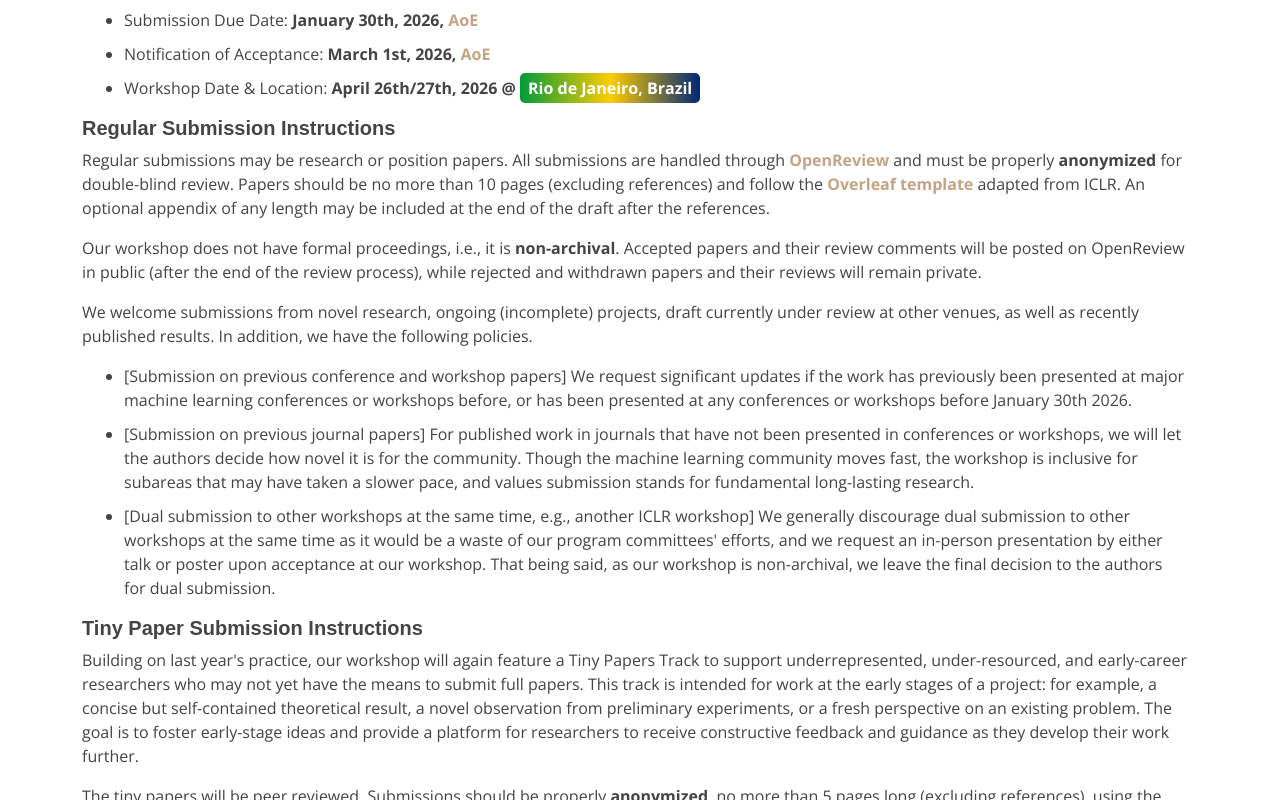
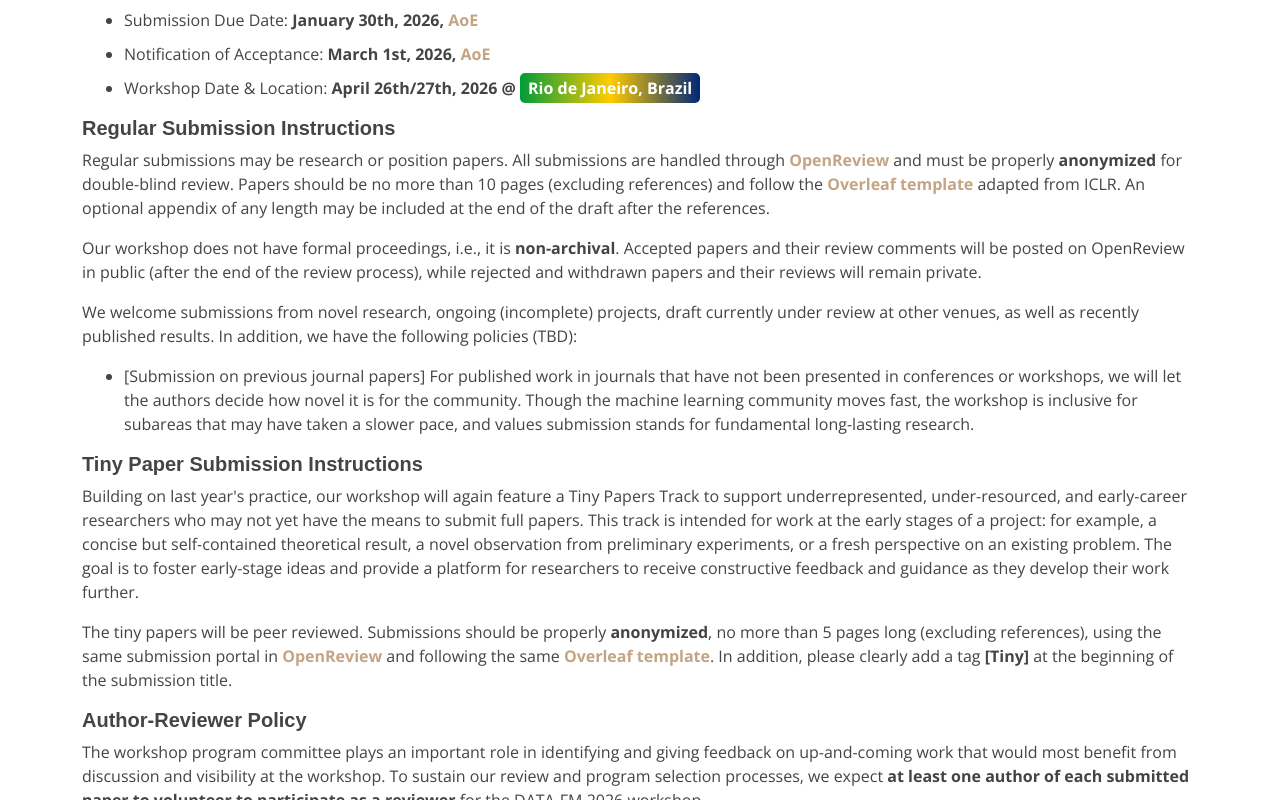
Before and after one commit to data-fm-iclr2026/data-fm-iclr2026.github.io, a plain HTML site: page index.html in a window 1280 px wide. Shown: the part 1734-2534 px from the top of the page. Drawn offline with nearby package versions, Linux system fonts and the light colour scheme.

Commit message:
update submission policy

```diff
--- a/index.html
+++ b/index.html
@@ -198,11 +198,11 @@
         <p>Regular submissions may be research or position papers. All submissions are handled through <a href="https://openreview.net/group?id=ICLR.cc/2026/Workshop/DATA-FM"><b>OpenReview</b></a> and must be properly <b>anonymized</b> for double-blind review. Papers should be no more than 10 pages (excluding references) and follow the <a href="https://www.overleaf.com/read/rbgpvtjcnzcj#1d3e6c" target="_blank" rel="noopener"><b>Overleaf template</b></a> adapted from ICLR. An optional appendix of any length may be included at the end of the draft after the references.</p>
 
         <p>Our workshop does not have formal proceedings, i.e., it is <b>non-archival</b>. Accepted papers and their review comments will be posted on OpenReview in public (after the end of the review process), while rejected and withdrawn papers and their reviews will remain private.</p>
-        <p>We welcome submissions from novel research, ongoing (incomplete) projects, draft currently under review at other venues, as well as recently published results. In addition, we have the following policies.</p>
+        <p>We welcome submissions from novel research, ongoing (incomplete) projects, draft currently under review at other venues, as well as recently published results. In addition, we have the following policies (TBD):</p>
         <ul>
-          <li>[Submission on previous conference and workshop papers] We request significant updates if the work has previously been presented at major machine learning conferences or workshops before, or has been presented at any conferences or workshops before January 30th 2026. </li>
+          <!-- <li>[Submission on previous conference and workshop papers] We request significant updates if the work has previously been presented at major machine learning conferences or workshops before, or has been presented at any conferences or workshops before January 30th 2026. </li> -->
           <li>[Submission on previous journal papers] For published work in journals that have not been presented in conferences or workshops, we will let the authors decide how novel it is for the community. Though the machine learning community moves fast, the workshop is inclusive for subareas that may have taken a slower pace, and values submission stands for fundamental long-lasting research.
-          <li>[Dual submission to other workshops at the same time, e.g., another ICLR workshop] We generally discourage dual submission to other workshops at the same time as it would be a waste of our program committees' efforts, and we request an in-person presentation by either talk or poster upon acceptance at our workshop. That being said, as our workshop is non-archival, we leave the final decision to the authors for dual submission. </p>
+          <!-- <li>[Dual submission to other workshops at the same time, e.g., another ICLR workshop] We generally discourage dual submission to other workshops at the same time as it would be a waste of our program committees' efforts, and we request an in-person presentation by either talk or poster upon acceptance at our workshop. That being said, as our workshop is non-archival, we leave the final decision to the authors for dual submission. </p> -->
         </ul>
 
         <h5><b>Tiny Paper Submission Instructions</b></h5>
```
